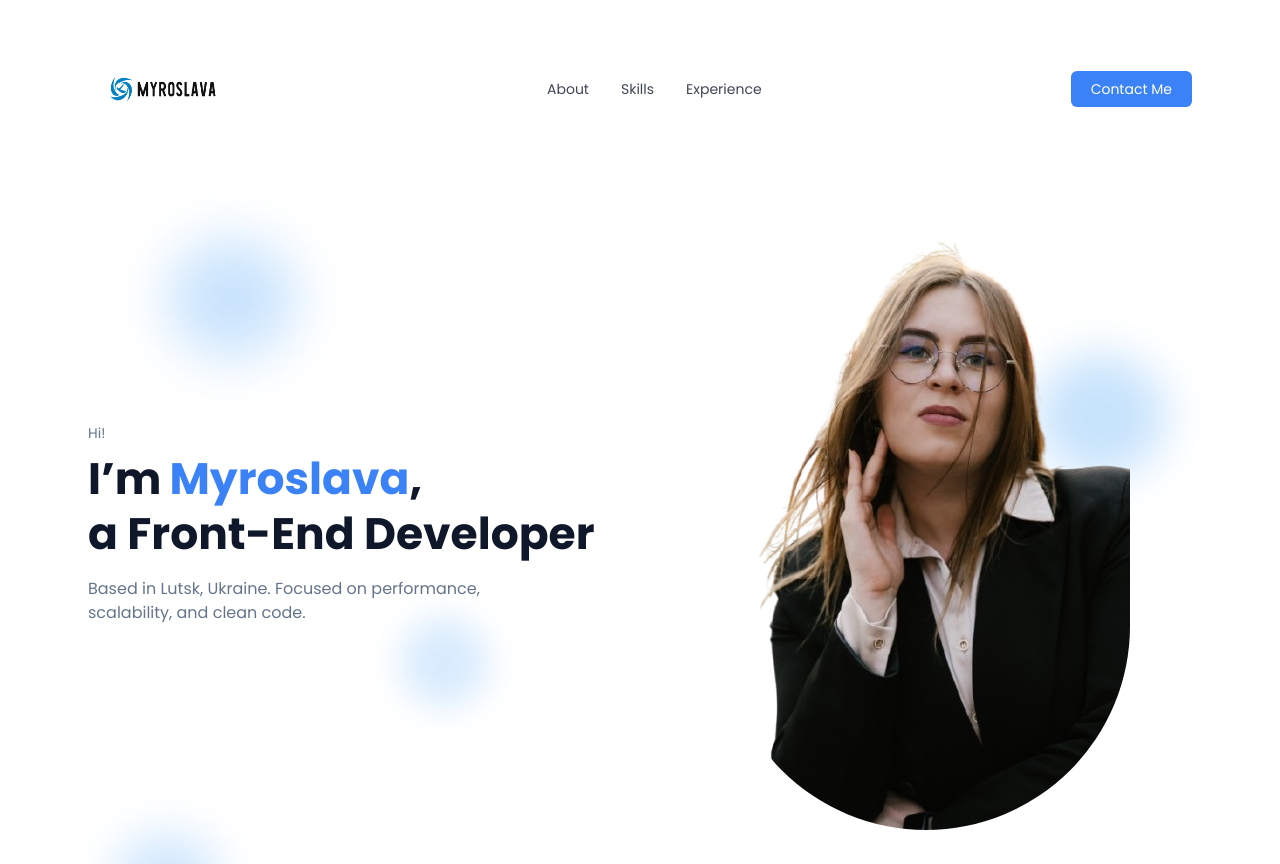
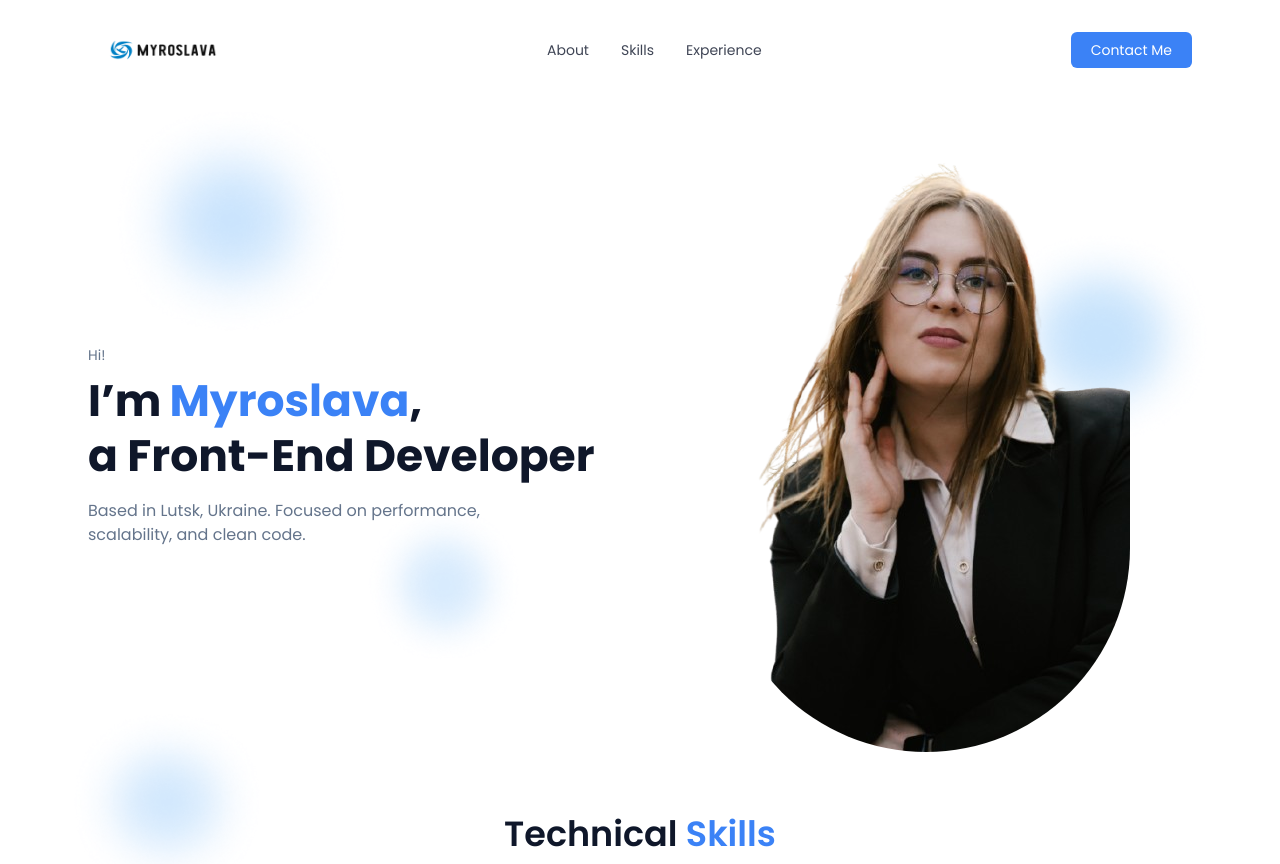
Before and after one commit to Myroslava1408/Myroslava1408.github.io, a plain HTML site: page index.html in a window 1280 px wide. Shown: the top 864 px of the page. Drawn offline with nearby package versions, Linux system fonts and the light colour scheme.

Commit message:
fix size

```diff
--- a/index.html
+++ b/index.html
@@ -39,8 +39,8 @@
 <body class="text-dark  font-sans " >
 
 <!-- Header -->
-<header class="max-w-6xl mx-auto flex z-10 justify-between max-md:fixed max-md:w-full max-md:bg-white max-md:fixed items-center md:py-6 md:px-6 max-md:pr-6">
-    <img src="./img/logo2.png" alt="logo" class="w-[150px] h-[100px] md:h-[130px]">
+<header class="max-w-6xl mx-auto flex z-10 justify-between max-md:fixed max-md:w-full max-md:bg-white max-md:fixed items-center  md:px-6 max-md:pr-6">
+    <img src="./img/logo2.png" alt="logo" class="w-[150px] h-[100px]">
     <nav class="hidden md:flex gap-8 text-sm text-dark/80">
         <a href="#about" class="hover:text-primary">About</a>
         <a href="#skills" class="hover:text-primary">Skills</a>
@@ -320,7 +320,7 @@
 
 
 <!-- Footer -->
-<footer class="bg-[url('./img/bg-footer.png')] md:bg-[length:100%_auto] bg-cover h-[160px] md:h-[420px] bg-no-repeat w-full flex items-end justify-center  text-white py-6 md:mt-10 text-center text-sm">
+<footer class="bg-[url('./img/bg-footer.png')] bg-cover h-[160px] md:h-[420px] bg-no-repeat w-full flex items-end justify-center  text-white py-6 md:mt-10 text-center text-sm">
     <p class="md:mb-5 mb-[-12px] text-[12px] md:text-[20px]">Developed By Myroslava Yatsuk</p>
 </footer>
 </body>
```
